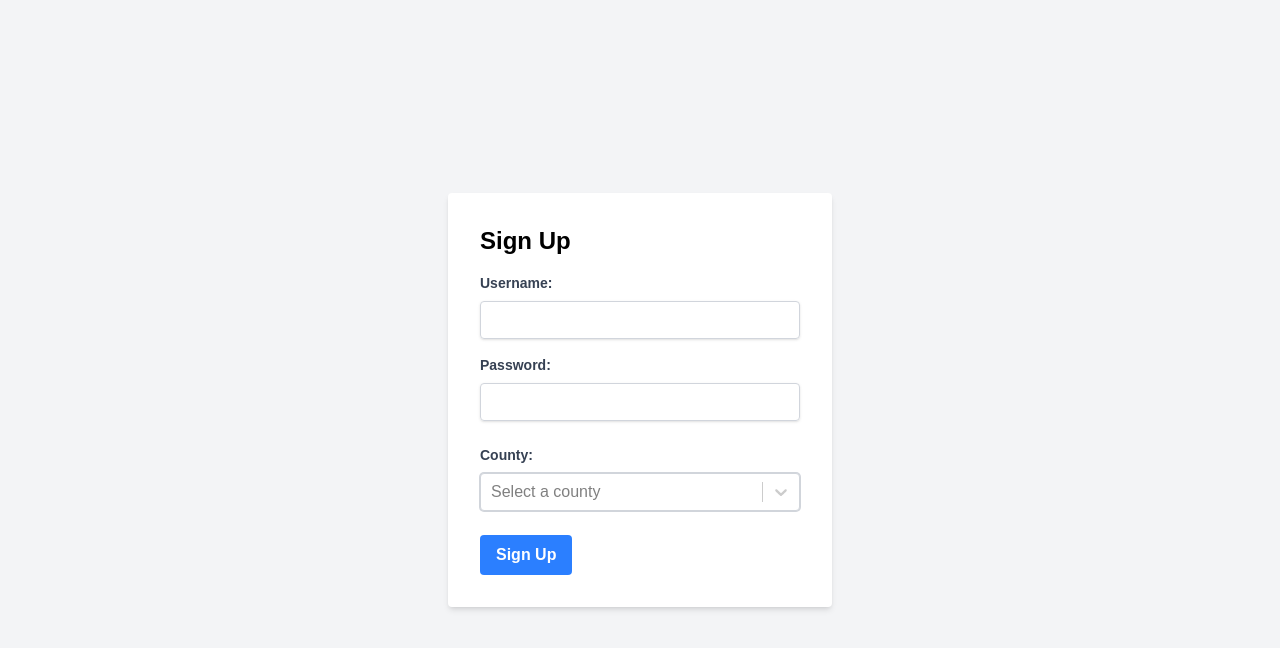
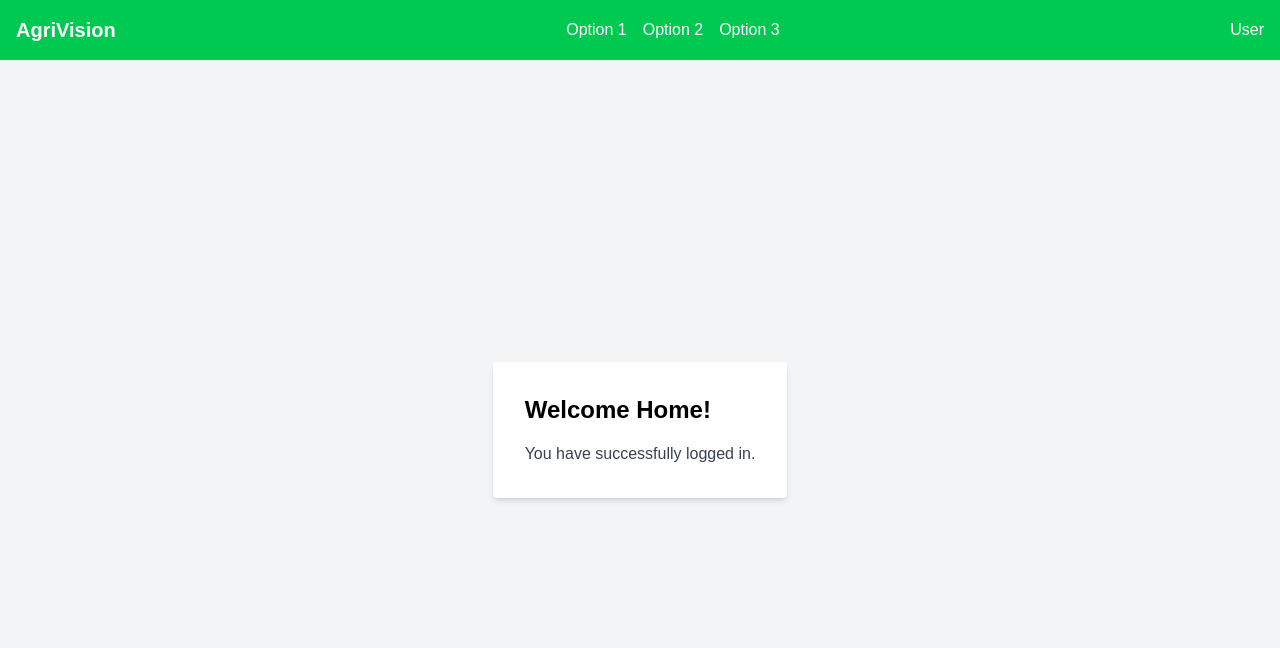
Before and after one commit to Hozaifa-Bhutta/agri_vision, a Next.js app: page /home in a window 1280 px wide. Shown: the top 648 px of the page. Built offline with nearby package versions, Linux system fonts and the light colour scheme; no server answers; the database is empty.

Commit message:
fixed home

```diff
--- a/app/home/page.tsx
+++ b/app/home/page.tsx
@@ -1,176 +1,51 @@
 "use client";
-import { useState, useEffect } from 'react';
-import { StylesConfig } from 'react-select';
-import { useRouter } from 'next/navigation';
-import Select from 'react-select';
 
-// Define the County type
-interface County {
-  county_state: string;
-}
+import React, { Suspense, useEffect } from 'react';
+import { useSearchParams, useRouter, usePathname } from 'next/navigation';
 
-export default function SignupPage() {
-  const [username, setUsername] = useState('');
-  const [password, setPassword] = useState('');
-  const [counties, setCounties] = useState<{ value: string; label: string }[]>([]);
-  const [selectedCounty, setSelectedCounty] = useState('');
-  const [signupError, setSignupError] = useState(''); // State for signup error message
+function HomePageContent() {
+  const searchParams = useSearchParams();
+  const username = searchParams.get('username') || 'User';
   const router = useRouter();
+  const pathname = usePathname();
 
   useEffect(() => {
-    const fetchCounties = async () => {
-      try {
-        const response = await fetch('/api/counties');
-        if (response.ok) {
-          const data = await response.json();
-          console.log("Counties data:", data); // Inspect the data here
-          // Format the counties data for react-select
-          const formattedCounties = data.map((county: County) => ({
-            value: county.county_state,
-            label: county.county_state
-          }));
-          setCounties(formattedCounties);
-        } else {
-          console.error('Failed to fetch counties:', response.status);
-          alert('Failed to fetch counties. Please try again.');
-        }
-      } catch (error) {
-        console.error('Error fetching counties:', error);
-        alert('An error occurred while fetching counties');
-      }
-    };
+    console.log('HomePage: Pathname changed:', pathname);
+  }, [pathname]);
 
-    fetchCounties();
-  }, []);
-
-  const handleSubmit = async (event: React.FormEvent<HTMLFormElement>): Promise<void> => {
-    event.preventDefault();
-    setSignupError(''); // Clear any previous error messages
-
-    if (!username || !password || !selectedCounty) {
-      setSignupError('Please fill in all fields.');
-      return;
-    }
-
-    interface SignupRequestBody {
-      username: string;
-      password: string;
-      county_state: string;
-    }
-
-    interface SignupErrorResponse {
-      message: string;
-    }
-
-    try {
-      const requestBody: SignupRequestBody = {
-        username,
-        password,
-        county_state: selectedCounty,
-      };
-
-      const response = await fetch('/api/signup', {
-        method: 'POST',
-        headers: {
-          'Content-Type': 'application/json',
-        },
-        body: JSON.stringify(requestBody),
-      });
-
-      if (response.ok) {
-        // Signup successful, redirect to login page
-        router.push('/');
-      } else {
-        const errorData: SignupErrorResponse = await response.json();
-        if (response.status === 400 && errorData.message === 'User already exists') {
-          setSignupError('Username already exists. Please choose a different username.');
-        } else {
-          console.error('Signup failed:', response.status);
-          setSignupError('Signup failed. Please try again.');
-        }
-      }
-    } catch (error) {
-      console.error('Signup error:', error);
-      setSignupError('An error occurred during signup.');
-    }
-  };
-
-  // Custom styles to match the existing input fields
-  const customStyles: StylesConfig<{ value: string; label: string }, false> = {
-    control: (base, state) => ({
-      ...base,
-      boxShadow: state.isFocused ? '0 0 0 1px #4F46E5' : '0 0 0 1px #D1D5DB',
-      borderColor: state.isFocused ? '#4F46E5' : '#D1D5DB',
-      '&:hover': {
-        borderColor: '#4F46E5',
-      },
-    }),
-    option: (base) => ({
-      ...base,
-      color: 'black', // Set text color to black
-    }),
-    singleValue: (base) => ({
-      ...base,
-      color: 'black', // Set text color to black
-    }),
+  const goToProfile = () => {
+    router.push(`/profile?username=${username}`);
   };
 
   return (
-    <div className="flex items-center justify-center min-h-screen bg-gray-100">
-      <div className="bg-white p-8 rounded shadow-md w-96">
-        <h2 className="text-2xl font-semibold mb-4" style={{ color: 'black' }}>Sign Up</h2>
-        {signupError && (
-          <div className="text-red-500 mb-4">
-            {signupError}
-          </div>
-        )}
-        <form onSubmit={handleSubmit}>
-          <div className="mb-4">
-            <label htmlFor="username" className="block text-gray-700 text-sm font-bold mb-2">
-              Username:
-            </label>
-            <input
-              type="text"
-              id="username"
-              className="shadow appearance-none border rounded w-full py-2 px-3 text-gray-700 leading-tight focus:outline-none focus:shadow-outline border-gray-300"
-              value={username}
-              onChange={(e) => setUsername(e.target.value)}
-            />
-          </div>
-          <div className="mb-6">
-            <label htmlFor="password" className="block text-gray-700 text-sm font-bold mb-2">
-              Password:
-            </label>
-            <input
-              type="password"
-              id="password"
-              className="shadow appearance-none border rounded w-full py-2 px-3 text-gray-700 leading-tight focus:outline-none focus:shadow-outline border-gray-300"
-              value={password}
-              onChange={(e) => setPassword(e.target.value)}
-            />
-          </div>
-          {/* County selection */}
-          <div className="mb-6">
-            <label htmlFor="county" className="block text-gray-700 text-sm font-bold mb-2">
-              County:
-            </label>
-            <Select
-              id="county"
-              options={counties}
-              value={counties.find(option => option.value === selectedCounty)}
-              onChange={(selectedOption) => setSelectedCounty(selectedOption ? selectedOption.value : '')}
-              isSearchable
-              placeholder="Select a county"
-              styles={customStyles}
-            />
-          </div>
-          <div className="flex items-center justify-between">
-            <button className="bg-blue-500 hover:bg-blue-700 text-white font-bold py-2 px-4 rounded focus:outline-none focus:shadow-outline" type="submit">
-              Sign Up
-            </button>
-          </div>
-        </form>
+    <div className="flex flex-col min-h-screen bg-gray-100">
+      <div className="bg-green-500 p-4 flex items-center justify-between">
+        <div className="text-white font-bold text-xl">AgriVision</div>
+        <div className="flex space-x-4">
+          <a href="#" className="text-white hover:text-gray-200">Option 1</a>
+          <a href="#" className="text-white hover:text-gray-200">Option 2</a>
+          <a href="#" className="text-white hover:text-gray-200">Option 3</a>
+        </div>
+        <div className="flex items-center space-x-2">
+          <button onClick={goToProfile} className="text-white hover:text-gray-200">
+            {username}
+          </button>
+        </div>
+      </div>
+      <div className="flex items-center justify-center flex-grow">
+        <div className="bg-white p-8 rounded shadow-md">
+          <h1 className="text-2xl font-semibold mb-4" style={{ color: 'black' }}>Welcome Home!</h1>
+          <p className="text-gray-700">You have successfully logged in.</p>
+        </div>
       </div>
     </div>
   );
 }
+
+export default function HomePage() {
+  return (
+    <Suspense fallback={<div>Loading...</div>}>
+      <HomePageContent />
+    </Suspense>
+  );
+}
--- a/app/page.tsx
+++ b/app/page.tsx
@@ -16,7 +16,7 @@ export default function LoginPage() {
     event.preventDefault();
 
     const loginData: LoginRequest = { username, password };
-
+    console.log("about to send login data:", loginData); // Log the login data
     try {
       const response: Response = await fetch('/api/login', {
         method: 'POST',
@@ -27,8 +27,12 @@ export default function LoginPage() {
       });
 
       if (response.ok) {
-        // Login successful, redirect to home page
-        router.push(`/home?username=${username}`); // Use router.push to navigate, passing username as a query parameter
+        // Login successful, redirect to signup page
+        console.log("Login successful, redirecting to signup page");
+        console.log("router before push:", router); // Check the router object
+        await router.push(`/home?username=${username}`);
+        console.log("router after push:", router); // Check the router object after push
+        console.log("Navigation completed");
       } else {
         // Login failed, display error message
         console.error('Login failed:', response.status);
--- a/app/profile/page.tsx
+++ b/app/profile/page.tsx
@@ -133,7 +133,11 @@ function ProfileContent() {
   }
 
   if (!userInfo) {
-    return <div>Loading user info...</div>;
+    return (
+      <div className="flex items-center justify-center min-h-screen bg-gray-100">
+        <div className="text-2xl font-semibold">Loading user info...</div>
+      </div>
+    );
   }
 
   return (
```
